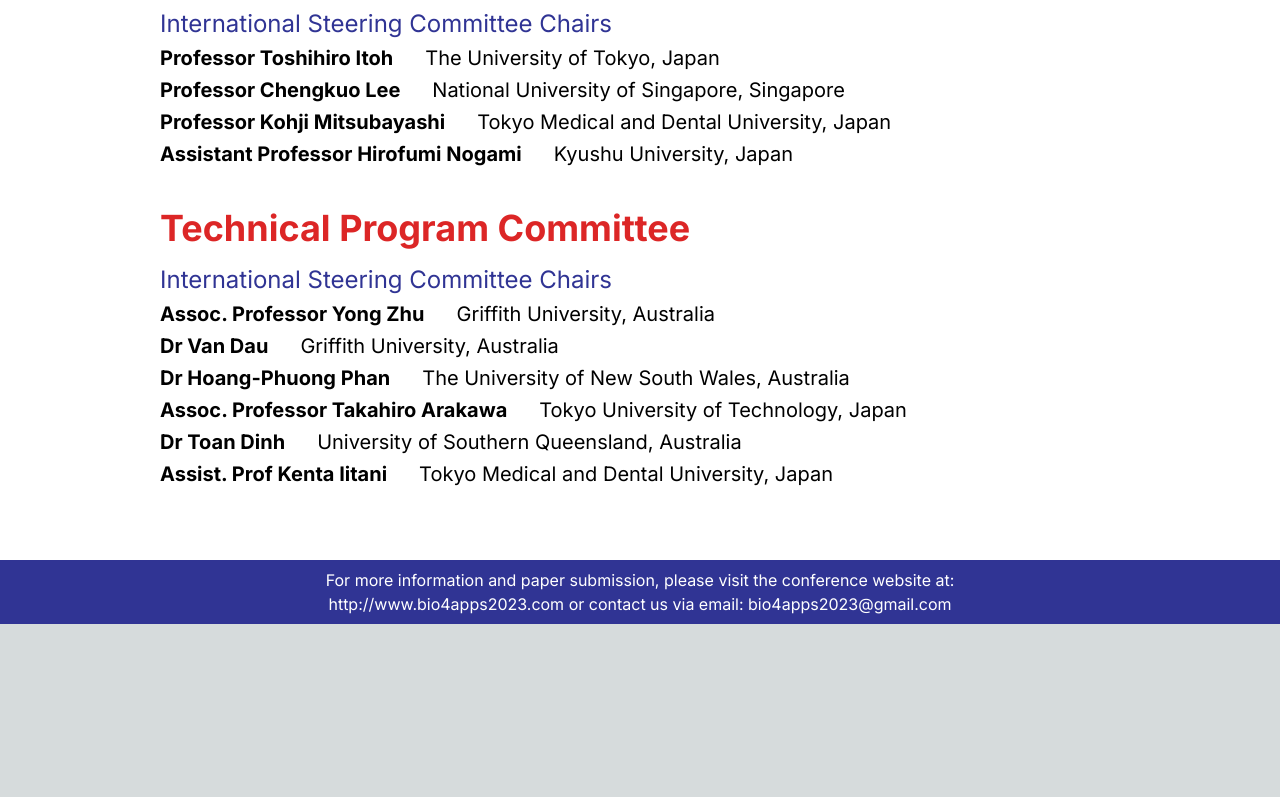
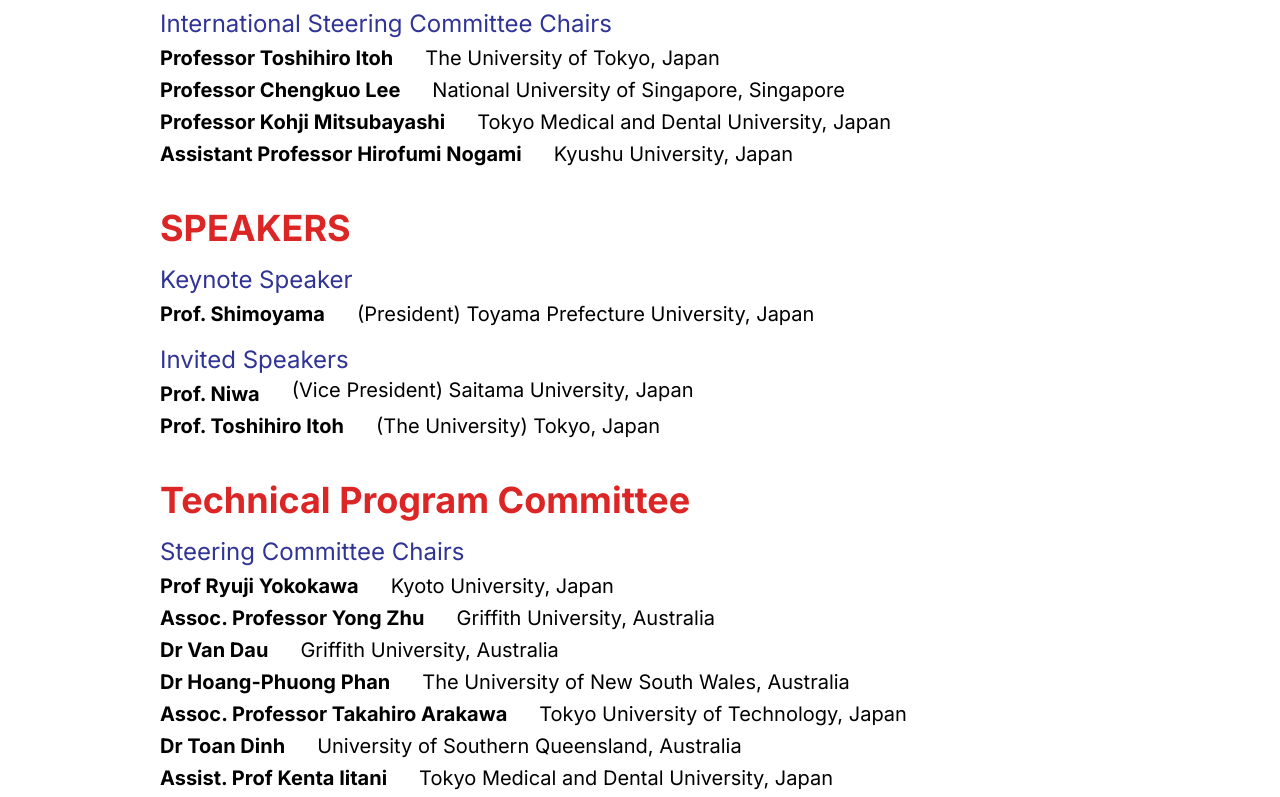
Before and after one commit to AnhisCode/bio4apps, a Next.js app: page / in a window 1280 px wide. Shown: the part 2707-3504 px from the top of the page. Before the commit the page ends 3331 px from the top, so only its background shows below. Built offline with nearby package versions, Linux system fonts and the light colour scheme.

Commit message:
more impl

```diff
--- a/app/components/organisers.tsx
+++ b/app/components/organisers.tsx
@@ -77,12 +77,57 @@
                 </div>
             </div>
 
+            <div className={"text-4xl font-bold mb-4 text-red-600 mt-10"}> SPEAKERS</div>
+
+            <div className={"text-2xl text-blue"}>
+                Keynote Speaker
+            </div>
+            <div className={"md:flex text-xl mb-4 my-1 grid grid-cols-2"}>
+                <p className={"font-bold mr-8"}>
+                    Prof. Shimoyama
+                </p>
+                <p>
+                    (President) Toyama Prefecture University, Japan
+                </p>
+            </div>
+
+            <div className={"text-2xl text-blue"}>
+                Invited Speakers
+            </div>
+            <div className={"text-xl mb-4"}>
+                <div className={"md:flex"}>
+
+                    <p className={"font-bold mr-8 my-1"}>
+                        Prof. Niwa
+                    </p>
+                    <p>
+                        (Vice President) Saitama University, Japan
+                    </p>
+                </div>
+                <div className={"md:flex mb-4 "}>
+                    <p className={"font-bold mr-8"}>
+                        Prof. Toshihiro Itoh
+                    </p>
+                    <p>
+                        (The University) Tokyo, Japan
+                    </p>
+                </div>
+            </div>
+
             <div className={"text-4xl font-bold mb-4 text-red-600 mt-10"}>Technical Program Committee</div>
 
             <div className={"text-2xl text-blue"}>
-                International Steering Committee Chairs
+                Steering Committee Chairs
             </div>
             <div className={"text-xl mb-4"}>
+                <div className={"md:flex my-1"}>
+                    <p className={"font-bold mr-8"}>
+                        Prof Ryuji Yokokawa
+                    </p>
+                    <p>
+                        Kyoto University, Japan
+                    </p>
+                </div>
                 <div className={"md:flex my-1"}>
                     <p className={"font-bold mr-8"}>
                         Assoc. Professor Yong Zhu
```
